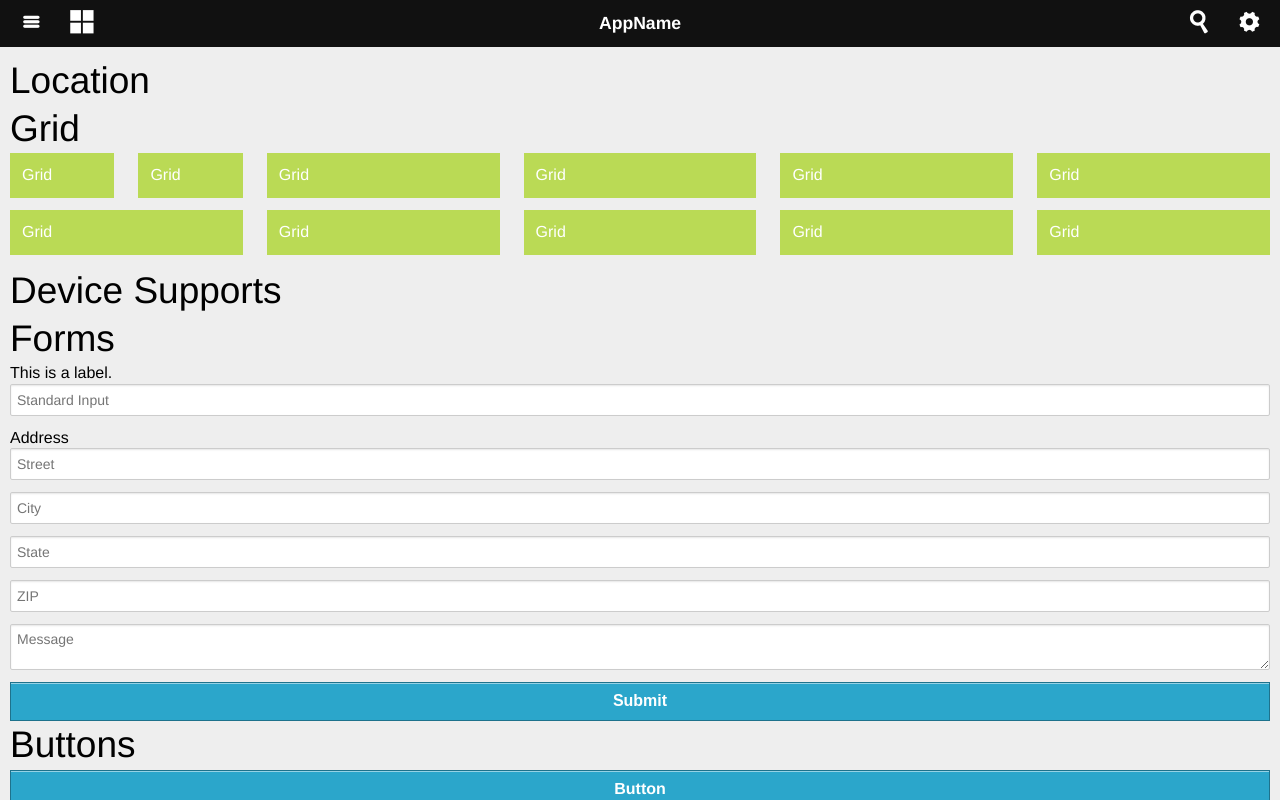
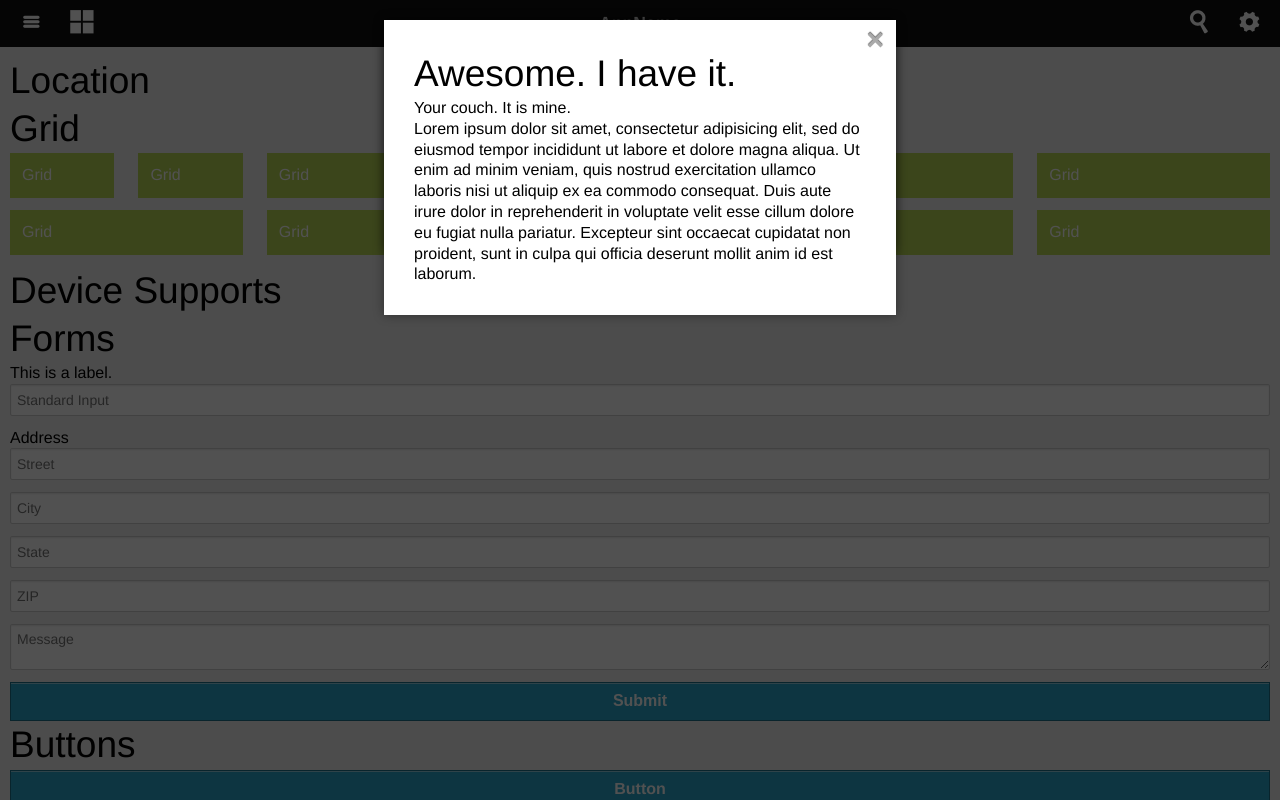
Before and after one commit to DevinClark/simply-mobile, a website: page index.html in a window 1280 px wide. Drawn offline with Linux system fonts and the light colour scheme.

Commit message:
Making modals sexier

```diff
--- a/js/app.js
+++ b/js/app.js
@@ -319,16 +319,13 @@ var ScrollingFixes = {
 	}
 };
 
+$(".reveal-modal").wrapInner("<div class='modal-inner' />");
 
-
-
-
-
-
-
-
-
-
+$(".reveal-modal").reveal({
+	open: function() {
+		$(".js-primary-content").css("overflow", "hidden");
+	}
+});
 
 
 
--- a/sass/_reveal.scss
+++ b/sass/_reveal.scss
@@ -7,13 +7,16 @@
 /* Reveal Modals ---------------------- */
 .reveal-modal-bg { position: fixed; height: 100%; width: 100%; background: #000; background: rgba(#000, .85); z-index: 100; display: none; top: 0; float: left; }
 
-.reveal-modal { background: #fff; visibility: hidden; display: none; top: 100px; left: 50%; margin-left: -45%; width: 90%; position: absolute; z-index: 101; padding: 30px; @include box-shadow(0 0 10px rgba(#000,.4));
+.reveal-modal { background: #fff; visibility: hidden; display: none; top: 20px; left: 50%; margin-left: -45%; width: 90%; max-height: 90%; overflow: scroll; position: absolute; z-index: 101; padding: 30px; @include box-shadow(0 0 10px rgba(#000,.4));
+	.modal-inner {
+		height: 100%;
+	}
 	.close-reveal-modal:not(.button) {
-		font-size: 22px;
+		font-size: 30px;
 		line-height: .5;
 		position: absolute;
-		top: 8px;
-		right: 11px;
+		top: 12px;
+		right: 12px;
 		color: #aaa;
 		text-shadow: 0 -1px 1px rgba(0,0,0,.6);
 		font-weight: bold;
```
Also changed, not shown: css/base.css.
